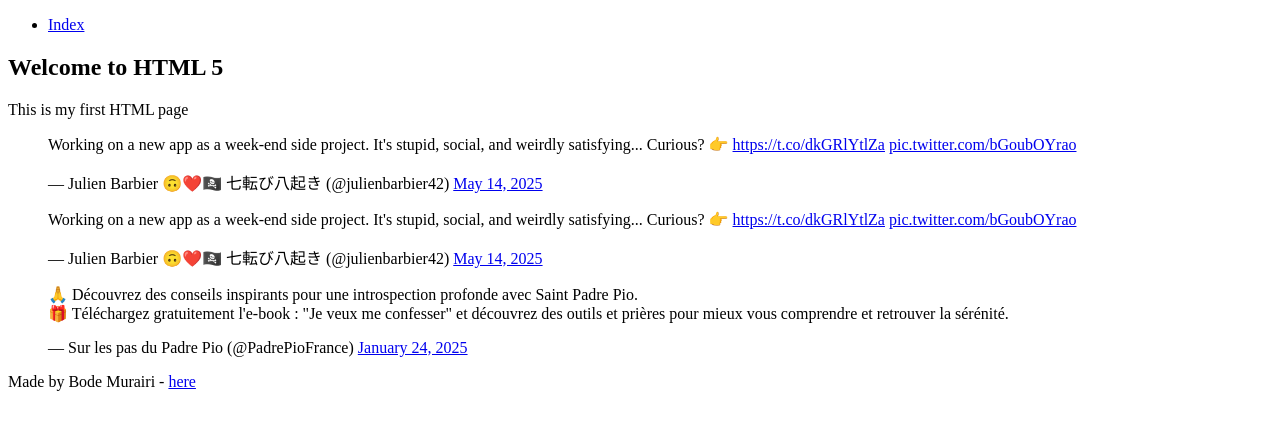
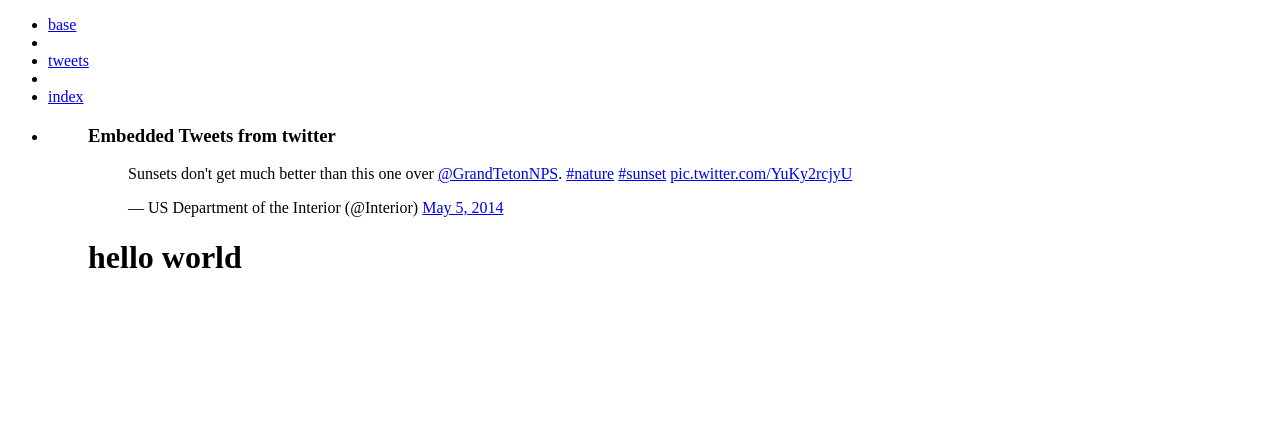
Before and after one commit to agmbabazi/alu-web-development, a plain HTML site: page html_basic/tweets.html in a window 1280 px wide. Drawn offline with Linux system fonts and the light colour scheme.

Commit message:
html basics revised

```diff
--- a/html_basic/tweets.html
+++ b/html_basic/tweets.html
@@ -3,36 +3,29 @@
 <head>
     <meta charset="UTF-8">
     <meta name="viewport" content="width=device-width, initial-scale=1.0">
-        <title>Basic HTML 5 Page </title>
+    <title>web page</title>
 </head>
 <body>
 	<header>
-            <nav>
 		<ul>
-                    <li><a href="index.html">Index</a></li>
-                </ul>
-            </nav>
+			<li><a href="base_index.html">base</a><li>
+			<li><a href="tweets.html">tweets</a><li>
+                        <li><a href="index.html">index</a><li>
+		<ul>
+			<header>
+<article>
+            <h3> Embedded Tweets from twitter</h3>
+            <blockquote class="twitter-tweet">
+                <p lang="en" dir="ltr">Sunsets don&#39;t get much better than this one over
+                    <a href="https://twitter.com/GrandTetonNPS?ref_src=twsrc%5Etfw">@GrandTetonNPS</a>.
+                    <a href="https://twitter.com/hashtag/nature?src=hash&amp;ref_src=twsrc%5Etfw">#nature</a>
+                    <a href="https://twitter.com/hashtag/sunset?src=hash&amp;ref_src=twsrc%5Etfw">#sunset</a> <a href="http://t.co/YuKy2rcjyU">pic.twitter.com/YuKy2rcjyU</a></p>&mdash; US Department of the Interior (@Interior) <a href="https://twitter.com/Interior/status/463440424141459456?ref_src=twsrc%5Etfw">May 5, 2014</a>
+                    </blockquote>
+                     <script async src="https://platform.twitter.com/widgets.js" charset="utf-8">
 
-        </header>
-        <main>
-            <article>
-                <div>
-                    <h1> Welcome to HTML 5 </h1>
-                    <p> This is my first HTML page </p>
-                </div>
+            </script>
+
         </article>
-            <article>
-                <div class = "tweets">
-                    <blockquote class="twitter-tweet"><p lang="en" dir="ltr">Working on a new app as a week-end side project. It&#39;s stupid, social, and weirdly satisfying... Curious? 👉 <a href="https://t.co/dkGRlYtlZa">https://t.co/dkGRlYtlZa</a> <a href="https://t.co/bGoubOYrao">pic.twitter.com/bGoubOYrao</a></p>&mdash; Julien Barbier 🙃❤️🏴‍☠️ 七転び八起き (@julienbarbier42) <a href="https://twitter.com/julienbarbier42/status/1922522354141315389?ref_src=twsrc%5Etfw">May 14, 2025</a></blockquote> <script async src="https://platform.twitter.com/widgets.js"></script>
-                    <blockquote class="twitter-tweet"><p lang="en" dir="ltr">Working on a new app as a week-end side project. It&#39;s stupid, social, and weirdly satisfying... Curious? 👉 <a href="https://t.co/dkGRlYtlZa">https://t.co/dkGRlYtlZa</a> <a href="https://t.co/bGoubOYrao">pic.twitter.com/bGoubOYrao</a></p>&mdash; Julien Barbier 🙃❤️🏴‍☠️ 七転び八起き (@julienbarbier42) <a href="https://twitter.com/julienbarbier42/status/1922522354141315389?ref_src=twsrc%5Etfw">May 14, 2025</a></blockquote> <script async src="https://platform.twitter.com/widgets.js"></script>
-                    <blockquote class="twitter-tweet"><p lang="fr" dir="ltr">🙏 Découvrez des conseils inspirants pour une introspection profonde avec Saint Padre Pio.<br>🎁 Téléchargez gratuitement l&#39;e-book : &quot;Je veux me confesser&quot; et découvrez des outils et prières pour mieux vous comprendre et retrouver la sérénité.</p>&mdash; Sur les pas du Padre Pio (@PadrePioFrance) <a href="https://twitter.com/PadrePioFrance/status/1882919855126610115?ref_src=twsrc%5Etfw">January 24, 2025</a></blockquote> <script async src="https://platform.twitter.com/widgets.js" charset="utf-8"></script>
-                </div>
-            </article>
-        </main>
-        <footer>
-            <div>
-                <p> Made by Bode Murairi - <a href="https://www.linkedin.com/in/bode-murairi-2490501aa/" target="_blank">here</a></p>
-            </div>
-        </footer>
+        <h1>hello world</h1>
 </body>
 </html>
```
Also changed, not shown: html_basic/base_index.html (+14 -6 lines), html_basic/index.html (+24 -17 lines), 2 other files. Lines whose indentation alone changed are shown as unchanged.
